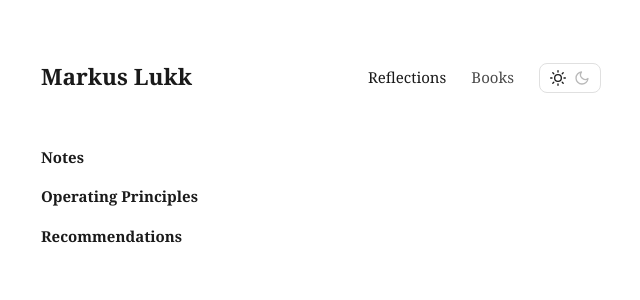
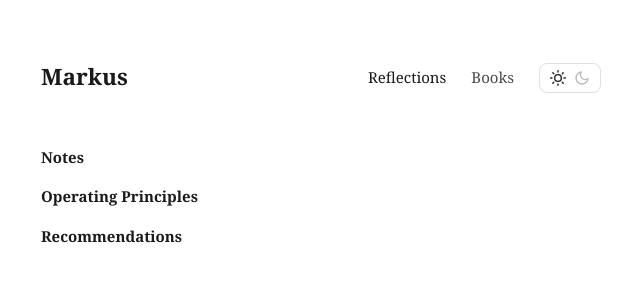
Before and after one commit to markuslukk/markuslukk.github.io, a Jekyll site: the page built from reflections.html, in a window 1280 px wide. Shown: the top 300 px of the page, without its empty margins (319-959 px from the left). Built offline with Jekyll 4.4.1, drawn with Linux system fonts in a browser that asks for light colours.

Commit message:
Update reflections.html

```diff
--- a/reflections.html
+++ b/reflections.html
@@ -1,10 +1,10 @@
 ---
 layout: default
-title: Reflections - Markus Lukk
+title: Reflections - Markus
 ---
 <div class="container">
   <header>
-    <a href="/" class="name">Markus Lukk</a>
+    <a href="/" class="name">Markus</a>
     <nav>
       <a href="/reflections" class="active">Reflections</a>
       <a href="/books">Books</a>
```
